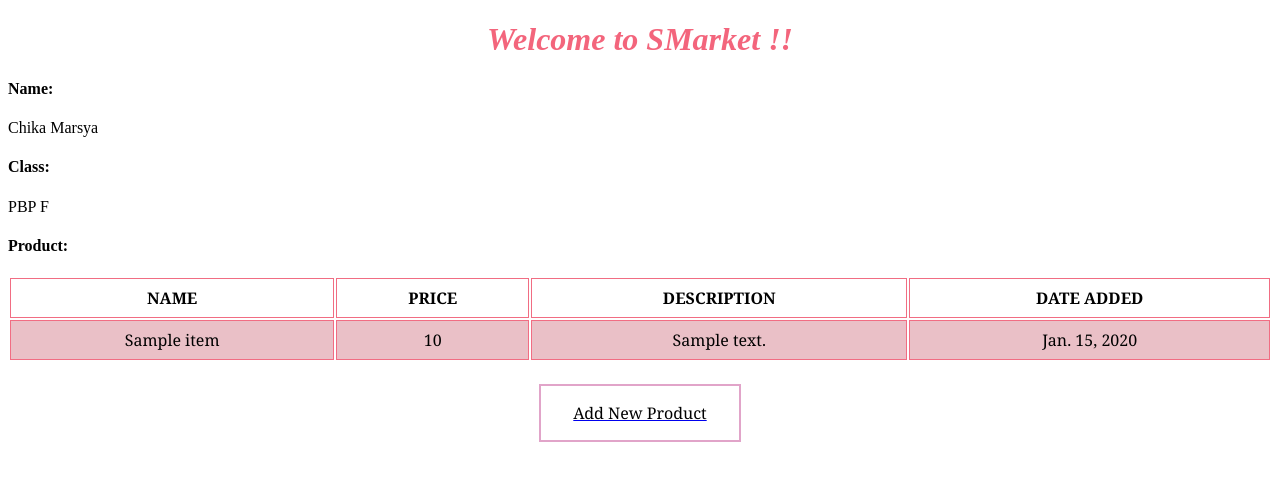
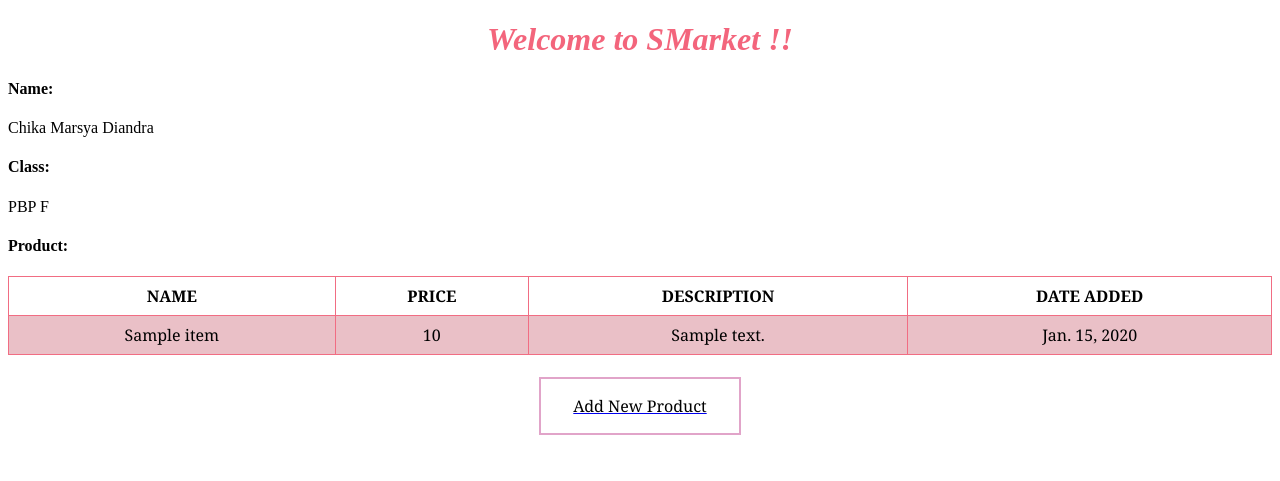
Before and after one commit to chikamarsyaa/smarket, a Django app: page / in a window 1280 px wide. Shown: the top 481 px of the page. Run offline with Django 4.2, Linux system fonts and the light colour scheme; tables that the repository leaves empty hold one stand-in row (values such as "Sample post").

Commit message:
Menyelesaikan Tugas 3

```diff
--- a/main/templates/main.html
+++ b/main/templates/main.html
@@ -28,7 +28,7 @@
         <style>
             table {
                 font-family:Cambria, Cochin, Georgia, Times, 'Times New Roman', serif;
-                border-collapse:unset;
+                border-collapse:collapse;
                 width: 100%;
             }
 
--- a/main/views.py
+++ b/main/views.py
@@ -11,7 +11,7 @@ def show_main(request):
     products = Item.objects.all()
 
     context = {
-        'name': 'Chika Marsya',
+        'name': 'Chika Marsya Diandra ',
         'class': 'PBP F',
         'products': products
     }
```
Also changed, not shown: Foto/json.jpg, Foto/json[1].jpg, Foto/urls.py.png (added), Foto/xml.jpg, Foto/xml[1].jpg, README.md, urls.py.png (added).
